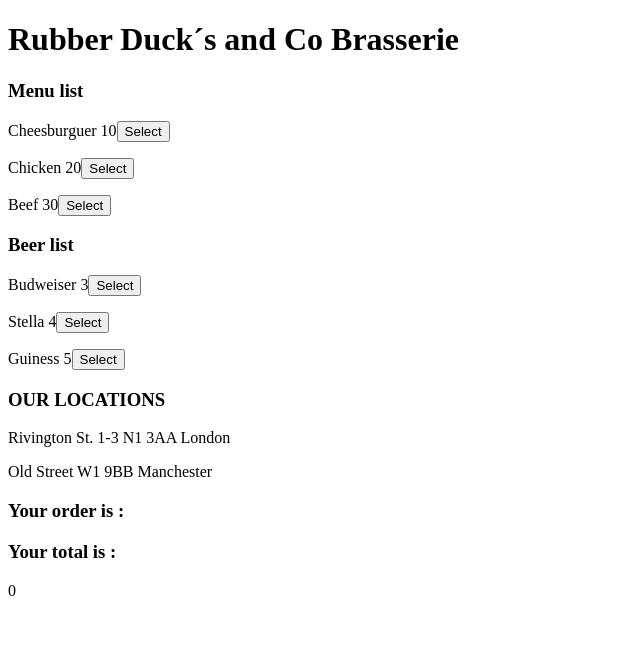
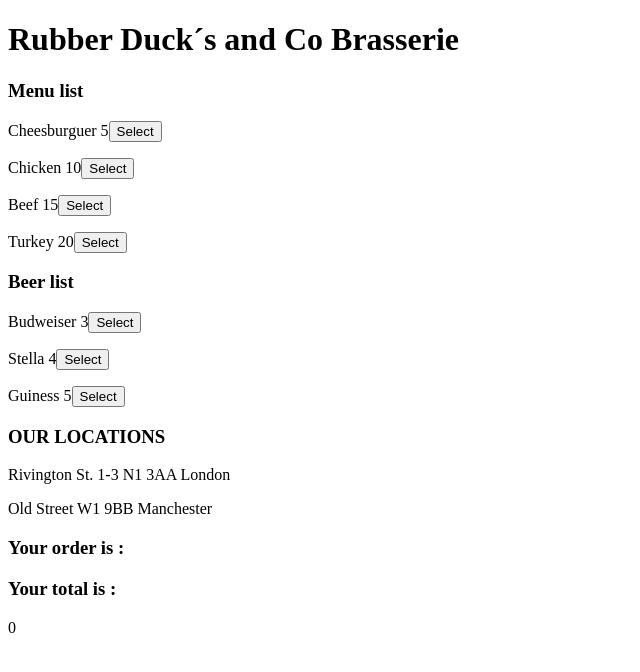
Before and after one commit to constructorlabs/project-restaurant, a React app: page / in a window 1280 px wide. Shown: the top 672 px of the page, without its empty margins (0-640 px from the left). Built offline with nearby package versions, Linux system fonts and the light colour scheme.

Commit message:
Drinks component deleted & new dish added

```diff
--- a/src/components/App.js
+++ b/src/components/App.js
@@ -10,9 +10,10 @@
 
     this.state = {
       menu: [
-        { id: 1, name: "Cheesburguer", price: 10 },
-        { id: 2, name: "Chicken", price: 20 },
-        { id: 3, name: "Beef", price: 30 }
+        { id: 1, name: "Cheesburguer", price: 5 },
+        { id: 2, name: "Chicken", price: 10 },
+        { id: 3, name: "Beef", price: 15},
+        { id: 4, name: "Turkey", price: 20 }
       ],
       drinksMenu: [
         { id: 1, name: "Budweiser", price: 3 },
@@ -33,26 +34,25 @@
       order: [],
       totalOrder: 0,
       lastOrderItemId: 0,
-    };
+      };
     this.handleSubmit = this.handleSubmit.bind(this);
     this.handleDelete = this.handleDelete.bind(this);
   }
 
   handleSubmit(event) {
     event.preventDefault();
+
     const orderItem = {
       id: this.state.lastOrderItemId + 1,
       name: event.target.name,
       value: event.target.value,
-      }
+     }
     this.setState({
       lastOrderItemId: parseInt(this.state.lastOrderItemId +1),
       order: [...this.state.order , orderItem],
       totalOrder: parseInt(this.state.totalOrder)  + parseInt(orderItem.value)
     });
   }
-
-  // words.filter(word => word.length > 6);
 
   handleDelete(event){
     const newOrder = this.state.order;
@@ -61,6 +61,8 @@
       totalOrder: parseInt(this.state.totalOrder) - parseInt(event.target.value)
     })
   }
+
+
 
   render() {
     return (
@@ -83,6 +85,7 @@
           deleteItem={this.handleDelete}
           title="Delete Item"
         />
+
       </div>
     );
   }
--- a/src/components/MenuItem.js
+++ b/src/components/MenuItem.js
@@ -1,7 +1,7 @@
 import React from "react";
 
 function MenuItem(props) {
-  const { item, title } = props; //!!! {item} within fn avoids the need for const on this line
+  const { item, title } = props; //!!! {item, etc...} within fn avoids the need for "props" on this line
   return (
     <div className="menuItem">
       <h3>{title}</h3>
```
Also changed, not shown: src/components/Drinks.js (deleted, +0 -19 lines).
